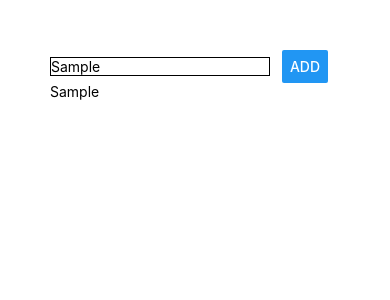
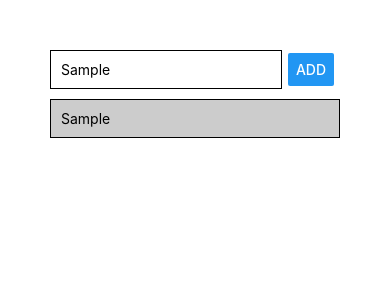
Before and after one commit to jinyeong-park/mobileApp, a React Native app: screen / in a window 390 px wide. Both pictures are taken after typing "Sample" into the empty fields and a click on the button "ADD". Shown: the top 300 px of the page. Built offline with nearby package versions, Linux system fonts and the light colour scheme.

Commit message:
Add styling for listItems

```diff
--- a/App.js
+++ b/App.js
@@ -32,7 +32,7 @@ export default function App() {
       </View>
       <View>
         {/* list of goals */}
-        {courseGoals.map(goal => <Text key={goal}>{goal}</Text>)}
+        {courseGoals.map(goal => <View style={styles.listItem}><Text key={goal}>{goal}</Text></View>)}
       </View>
     </View>
   );
@@ -48,6 +48,16 @@ const styles = StyleSheet.create({
     alignItems: 'center'
   },
   textInput: {
-    borderColor: 'black', borderWidth: 1
+    width: '80%',
+    borderColor: 'black',
+    borderWidth: 1,
+    padding: 10
+  },
+  listItem: {
+    padding: 10,
+    marginVertical: 10,
+    backgroundColor: '#ccc',
+    borderColor: 'black',
+    borderWidth: 1
   }
 });
```
